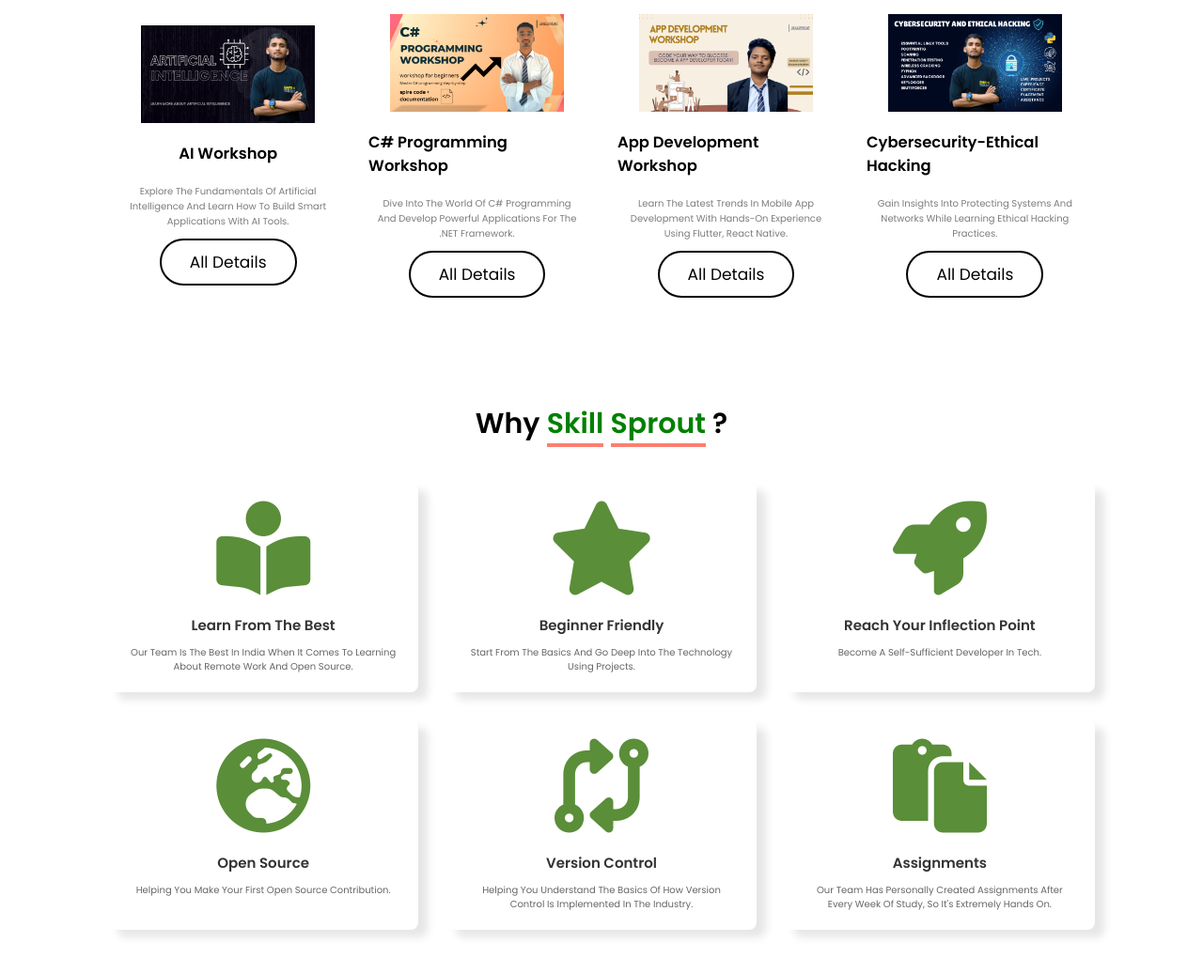
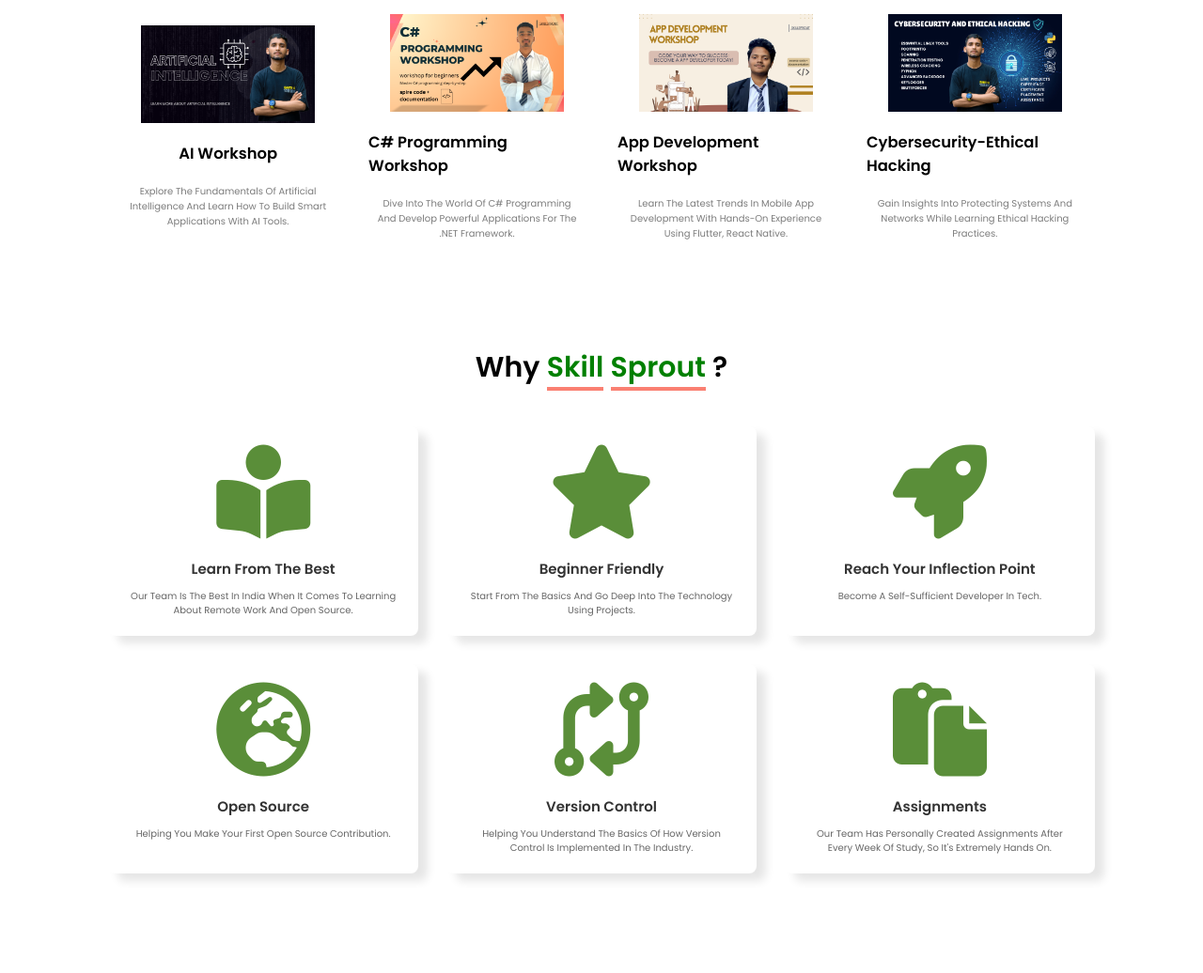
Before and after one commit to skillsprout/SkillSprout, a plain HTML site: page index.html in a window 1280 px wide. Shown: the part 1803-2839 px from the top of the page at 94% size. Drawn offline with nearby package versions, Linux system fonts and the light colour scheme.

Commit message:
Update index.html

```diff
--- a/index.html
+++ b/index.html
@@ -179,7 +179,7 @@
                         Explore the fundamentals of Artificial Intelligence and learn how to build smart applications
                         with AI tools.
                     </p>
-                    <a href="/form/mainForm.html" class="btn">All Details</a>
+
                 </article>
 
                 <!-- Event 3: C# Programming Workshop -->
@@ -189,7 +189,7 @@
                     <p class="font-color">
                         Dive into the world of C# programming and develop powerful applications for the .NET framework.
                     </p>
-                    <a href="/form/mainForm.html" class="btn">All Details</a>
+
                 </article>
 
 
@@ -202,7 +202,7 @@
                         Learn the latest trends in mobile app development with hands-on experience using Flutter, React
                         Native.
                     </p>
-                    <a href="/form/mainForm.html" class="btn">All Details</a>
+
                 </article>
 
 
@@ -214,7 +214,7 @@
                     <p class="font-color">
                         Gain insights into protecting systems and networks while learning ethical hacking practices.
                     </p>
-                    <a href="/form/mainForm.html" class="btn">All Details</a>
+
                 </article>
 
 
```
